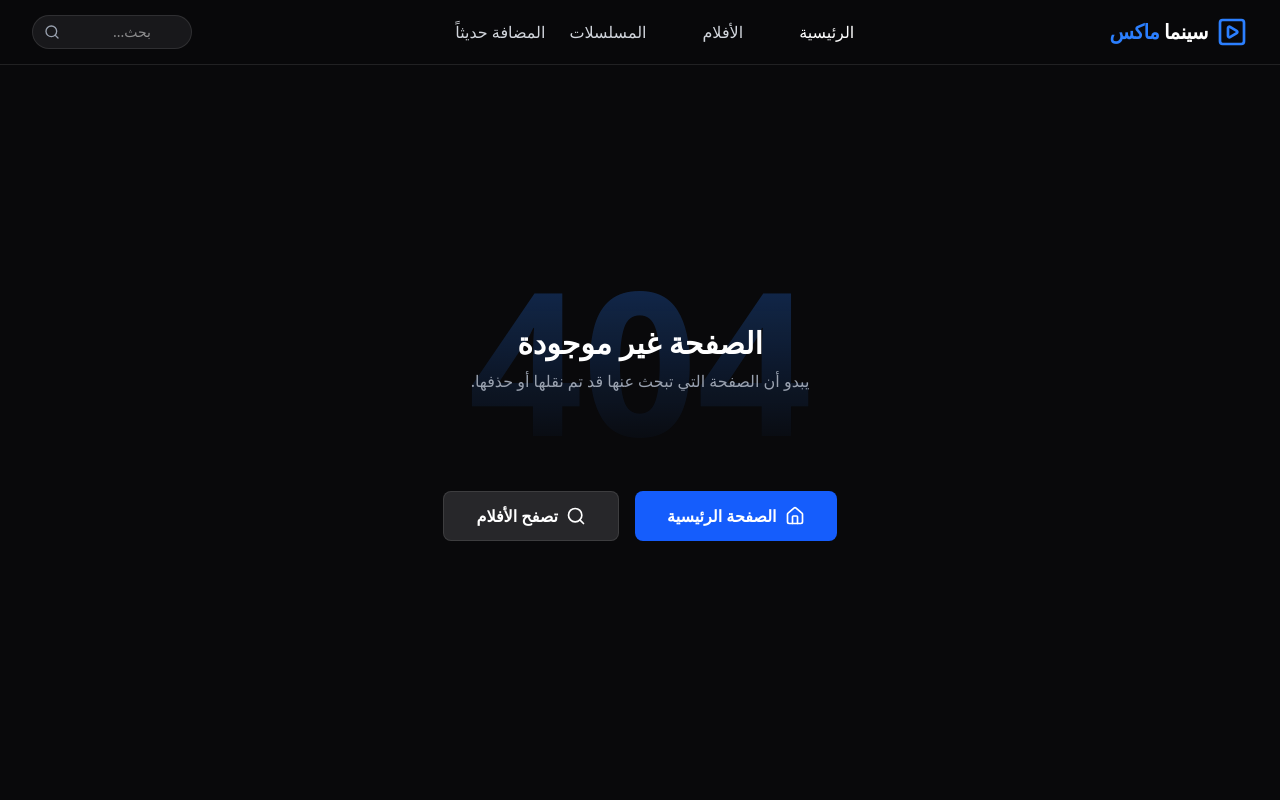
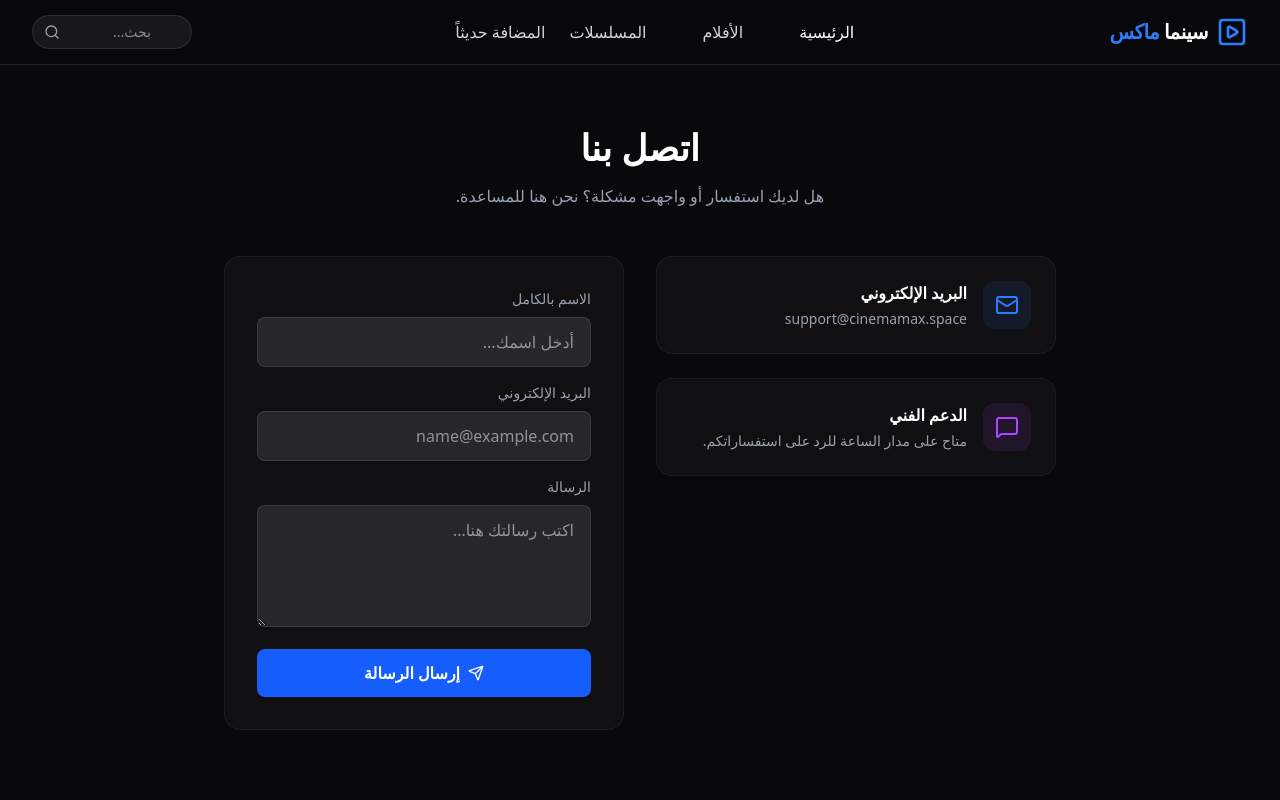
Before and after one commit to banzox/ved, a Next.js app: page /contact in a window 1280 px wide. Before the commit this address had no page. Shown: the top 800 px of the page. Built offline with nearby package versions, Linux system fonts and the light colour scheme.

Commit message:
feat: implement contact page, global loading state, site-wide footer, and Google Analytics integration

```diff
--- /dev/null
+++ b/src/app/contact/page.tsx
@@ -0,0 +1,79 @@
+import Navbar from "@/components/Navbar";
+import { Mail, MessageSquare, Send } from "lucide-react";
+
+export default function ContactPage() {
+  return (
+    <main className="min-h-screen bg-background pb-20" dir="rtl">
+      <Navbar />
+
+      <div className="pt-32 max-w-4xl mx-auto px-4 sm:px-6 lg:px-8">
+        <div className="text-center mb-12">
+          <h1 className="text-4xl font-bold text-white mb-4">اتصل بنا</h1>
+          <p className="text-gray-400">هل لديك استفسار أو واجهت مشكلة؟ نحن هنا للمساعدة.</p>
+        </div>
+
+        <div className="grid grid-cols-1 md:grid-cols-2 gap-8">
+          {/* Contact Info */}
+          <div className="space-y-6">
+            <div className="bg-zinc-900/50 p-6 rounded-2xl border border-white/5 flex items-start gap-4">
+              <div className="w-12 h-12 bg-blue-500/10 rounded-xl flex items-center justify-center text-blue-500 shrink-0">
+                <Mail className="w-6 h-6" />
+              </div>
+              <div>
+                <h3 className="text-white font-bold mb-1">البريد الإلكتروني</h3>
+                <p className="text-gray-400 text-sm">support@cinemamax.space</p>
+              </div>
+            </div>
+
+            <div className="bg-zinc-900/50 p-6 rounded-2xl border border-white/5 flex items-start gap-4">
+              <div className="w-12 h-12 bg-purple-500/10 rounded-xl flex items-center justify-center text-purple-500 shrink-0">
+                <MessageSquare className="w-6 h-6" />
+              </div>
+              <div>
+                <h3 className="text-white font-bold mb-1">الدعم الفني</h3>
+                <p className="text-gray-400 text-sm">متاح على مدار الساعة للرد على استفساراتكم.</p>
+              </div>
+            </div>
+          </div>
+
+          {/* Contact Form (UI Only) */}
+          <div className="bg-zinc-900/50 p-8 rounded-2xl border border-white/5">
+            <form className="space-y-4">
+              <div>
+                <label className="block text-sm text-gray-400 mb-2">الاسم بالكامل</label>
+                <input
+                  type="text"
+                  className="w-full bg-zinc-800 border border-white/10 rounded-lg px-4 py-3 text-white focus:outline-none focus:border-blue-500 transition-colors"
+                  placeholder="أدخل اسمك..."
+                />
+              </div>
+              <div>
+                <label className="block text-sm text-gray-400 mb-2">البريد الإلكتروني</label>
+                <input
+                  type="email"
+                  className="w-full bg-zinc-800 border border-white/10 rounded-lg px-4 py-3 text-white focus:outline-none focus:border-blue-500 transition-colors"
+                  placeholder="name@example.com"
+                />
+              </div>
+              <div>
+                <label className="block text-sm text-gray-400 mb-2">الرسالة</label>
+                <textarea
+                  rows={4}
+                  className="w-full bg-zinc-800 border border-white/10 rounded-lg px-4 py-3 text-white focus:outline-none focus:border-blue-500 transition-colors"
+                  placeholder="اكتب رسالتك هنا..."
+                ></textarea>
+              </div>
+              <button
+                type="button"
+                className="w-full bg-blue-600 hover:bg-blue-700 text-white font-bold py-3 rounded-lg flex items-center justify-center gap-2 transition-all"
+              >
+                <Send className="w-4 h-4" />
+                إرسال الرسالة
+              </button>
+            </form>
+          </div>
+        </div>
+      </div>
+    </main>
+  );
+}
--- a/src/app/layout.tsx
+++ b/src/app/layout.tsx
@@ -2,6 +2,7 @@ import type { Metadata } from "next";
 import { Geist, Geist_Mono } from "next/font/google";
 import "./globals.css";
 import Footer from "@/components/Footer";
+import GoogleAnalytics from "@/components/GoogleAnalytics";
 
 const geistSans = Geist({
   variable: "--font-geist-sans",
@@ -17,6 +18,11 @@ export const metadata: Metadata = {
   metadataBase: new URL('https://nextgear.space'),
   title: "سينما ماكس - أفلام ومسلسلات مترجمة",
   description: "شاهد أحدث الأفلام والمسلسلات العربية والأجنبية مترجمة بجودة عالية HD",
+  appleWebApp: {
+    capable: true,
+    statusBarStyle: "default",
+    title: "سينما ماكس",
+  },
 };
 
 export default function RootLayout({
@@ -26,7 +32,11 @@ export default function RootLayout({
 }>) {
   return (
     <html lang="ar" dir="rtl">
+      <head>
+        <meta name="theme-color" content="#0a0a0a" />
+      </head>
       <body className={`${geistSans.variable} ${geistMono.variable} antialiased bg-background`}>
+        <GoogleAnalytics ga_id="G-XXXXXXXXXX" />
         {children}
         <Footer />
       </body>
--- /dev/null
+++ b/src/app/loading.tsx
@@ -0,0 +1,15 @@
+export default function Loading() {
+  return (
+    <div className="fixed inset-0 z-[100] flex items-center justify-center bg-background">
+      <div className="relative">
+        {/* Animated outer ring */}
+        <div className="w-16 h-16 border-4 border-blue-500/20 border-t-blue-500 rounded-full animate-spin"></div>
+
+        {/* Center pulse */}
+        <div className="absolute inset-0 flex items-center justify-center">
+          <div className="w-8 h-8 bg-blue-500 rounded-full animate-pulse blur-sm"></div>
+        </div>
+      </div>
+    </div>
+  );
+}
--- a/src/components/Footer.tsx
+++ b/src/components/Footer.tsx
@@ -36,6 +36,7 @@ export default function Footer() {
               <li><Link href="/movies" className="hover:text-blue-500 transition-colors">الأفلام</Link></li>
               <li><Link href="/series" className="hover:text-blue-500 transition-colors">المسلسلات</Link></li>
               <li><Link href="/watchlist" className="hover:text-blue-500 transition-colors">قائمتي</Link></li>
+              <li><Link href="/contact" className="hover:text-blue-500 transition-colors">اتصل بنا</Link></li>
             </ul>
           </div>
 
--- /dev/null
+++ b/src/components/GoogleAnalytics.tsx
@@ -0,0 +1,26 @@
+"use client";
+import Script from "next/script";
+
+export default function GoogleAnalytics({ ga_id }: { ga_id: string }) {
+  if (!ga_id) return null;
+
+  return (
+    <>
+      <Script
+        async
+        src={`https://www.googletagmanager.com/gtag/js?id=${ga_id}`}
+        strategy="afterInteractive"
+      />
+      <Script id="google-analytics" strategy="afterInteractive">
+        {`
+          window.dataLayer = window.dataLayer || [];
+          function gtag(){dataLayer.push(arguments);}
+          gtag('js', new Date());
+          gtag('config', '${ga_id}', {
+            page_path: window.location.pathname,
+          });
+        `}
+      </Script>
+    </>
+  );
+}
```
